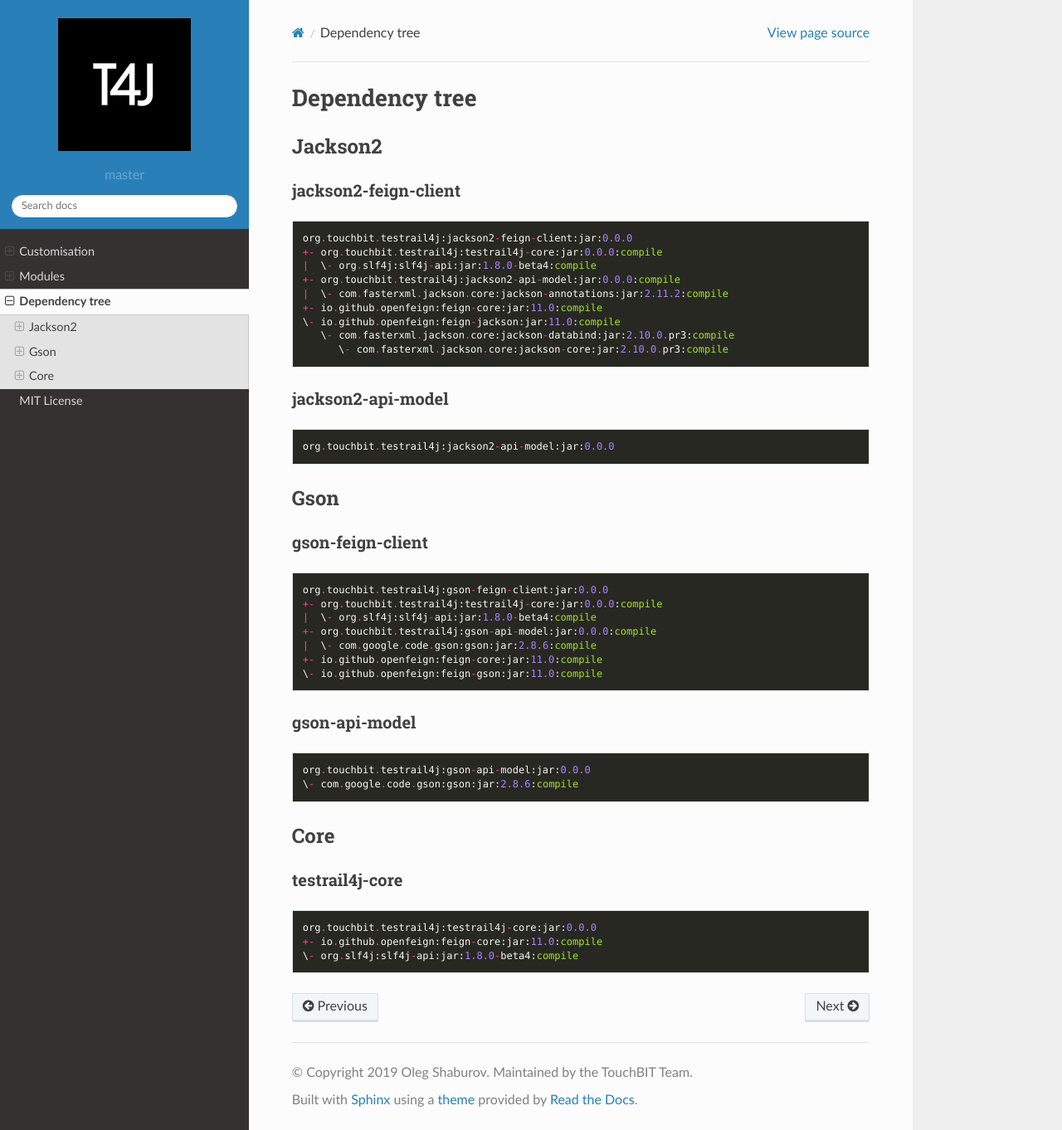
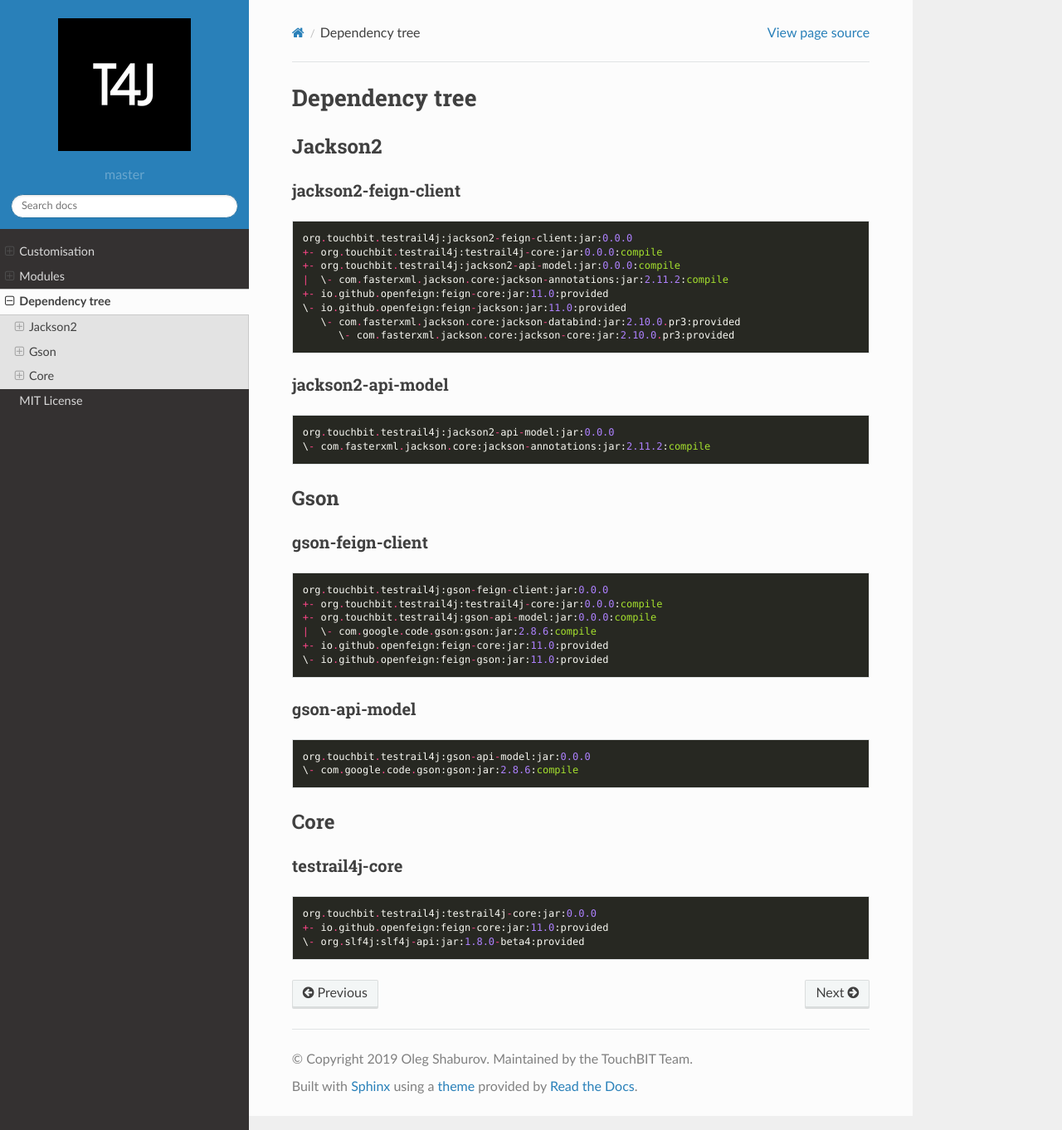
Before and after one commit to touchbit/testrail4j, a Sphinx documentation site: the page built from docs/dependencies.rst, in a window 1280 px wide and 1362 px high. Shown: the whole window at 83% size. Built offline with Sphinx 7.4.7 and the Read the Docs theme 2.0.0, drawn with Linux system fonts in a browser that asks for light colours; formulas are drawn with MathJax 3.

Commit message:
Provided dependencies

```diff
--- a/docs/dependencies/gson-feign-client.txt
+++ b/docs/dependencies/gson-feign-client.txt
@@ -1,7 +1,6 @@
 org.touchbit.testrail4j:gson-feign-client:jar:0.0.0
 +- org.touchbit.testrail4j:testrail4j-core:jar:0.0.0:compile
-|  \- org.slf4j:slf4j-api:jar:1.8.0-beta4:compile
 +- org.touchbit.testrail4j:gson-api-model:jar:0.0.0:compile
 |  \- com.google.code.gson:gson:jar:2.8.6:compile
-+- io.github.openfeign:feign-core:jar:11.0:compile
-\- io.github.openfeign:feign-gson:jar:11.0:compile
++- io.github.openfeign:feign-core:jar:11.0:provided
+\- io.github.openfeign:feign-gson:jar:11.0:provided
--- a/docs/dependencies/jackson2-api-model.txt
+++ b/docs/dependencies/jackson2-api-model.txt
@@ -1 +1,2 @@
 org.touchbit.testrail4j:jackson2-api-model:jar:0.0.0
+\- com.fasterxml.jackson.core:jackson-annotations:jar:2.11.2:compile
--- a/docs/dependencies/jackson2-feign-client.txt
+++ b/docs/dependencies/jackson2-feign-client.txt
@@ -1,9 +1,8 @@
 org.touchbit.testrail4j:jackson2-feign-client:jar:0.0.0
 +- org.touchbit.testrail4j:testrail4j-core:jar:0.0.0:compile
-|  \- org.slf4j:slf4j-api:jar:1.8.0-beta4:compile
 +- org.touchbit.testrail4j:jackson2-api-model:jar:0.0.0:compile
 |  \- com.fasterxml.jackson.core:jackson-annotations:jar:2.11.2:compile
-+- io.github.openfeign:feign-core:jar:11.0:compile
-\- io.github.openfeign:feign-jackson:jar:11.0:compile
-   \- com.fasterxml.jackson.core:jackson-databind:jar:2.10.0.pr3:compile
-      \- com.fasterxml.jackson.core:jackson-core:jar:2.10.0.pr3:compile
++- io.github.openfeign:feign-core:jar:11.0:provided
+\- io.github.openfeign:feign-jackson:jar:11.0:provided
+   \- com.fasterxml.jackson.core:jackson-databind:jar:2.10.0.pr3:provided
+      \- com.fasterxml.jackson.core:jackson-core:jar:2.10.0.pr3:provided
--- a/docs/dependencies/testrail4j-core.txt
+++ b/docs/dependencies/testrail4j-core.txt
@@ -1,3 +1,3 @@
 org.touchbit.testrail4j:testrail4j-core:jar:0.0.0
-+- io.github.openfeign:feign-core:jar:11.0:compile
-\- org.slf4j:slf4j-api:jar:1.8.0-beta4:compile
++- io.github.openfeign:feign-core:jar:11.0:provided
+\- org.slf4j:slf4j-api:jar:1.8.0-beta4:provided
```
Also changed, not shown: pom.xml (+15 -11 lines).
